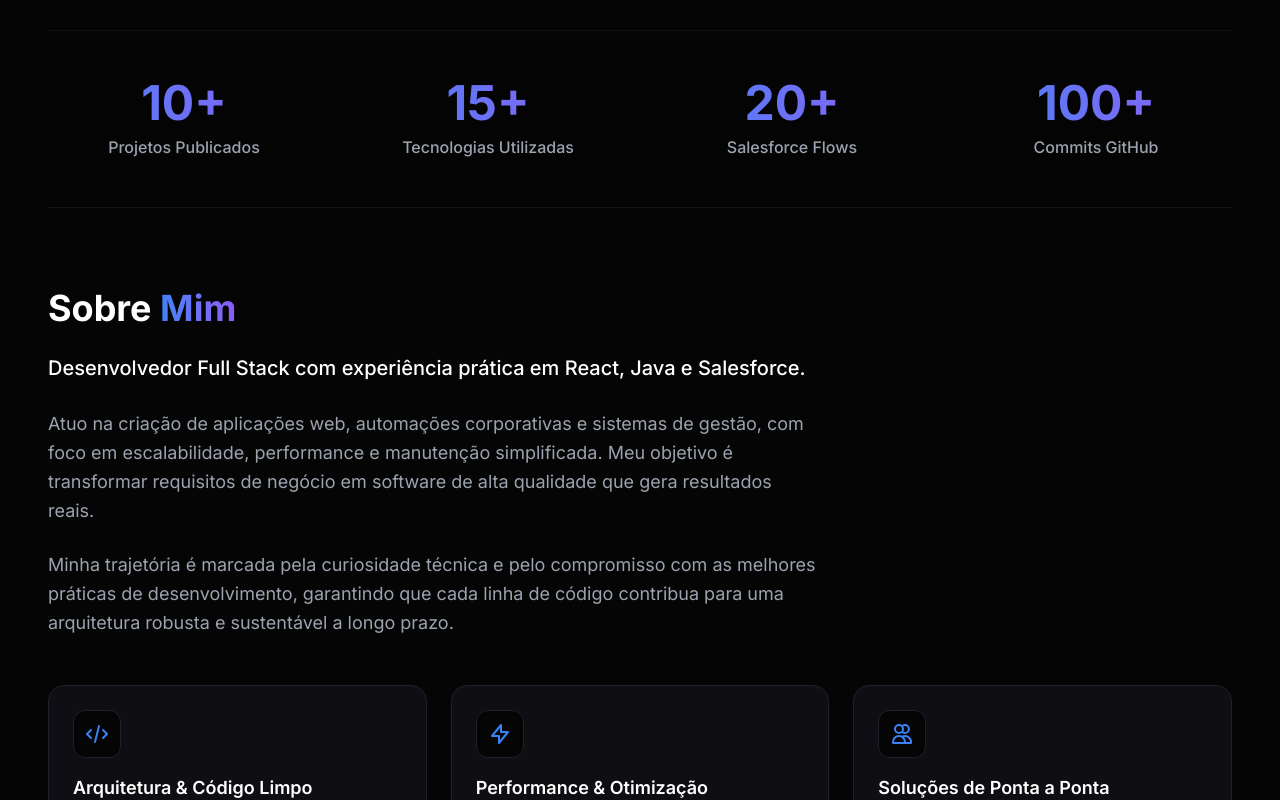
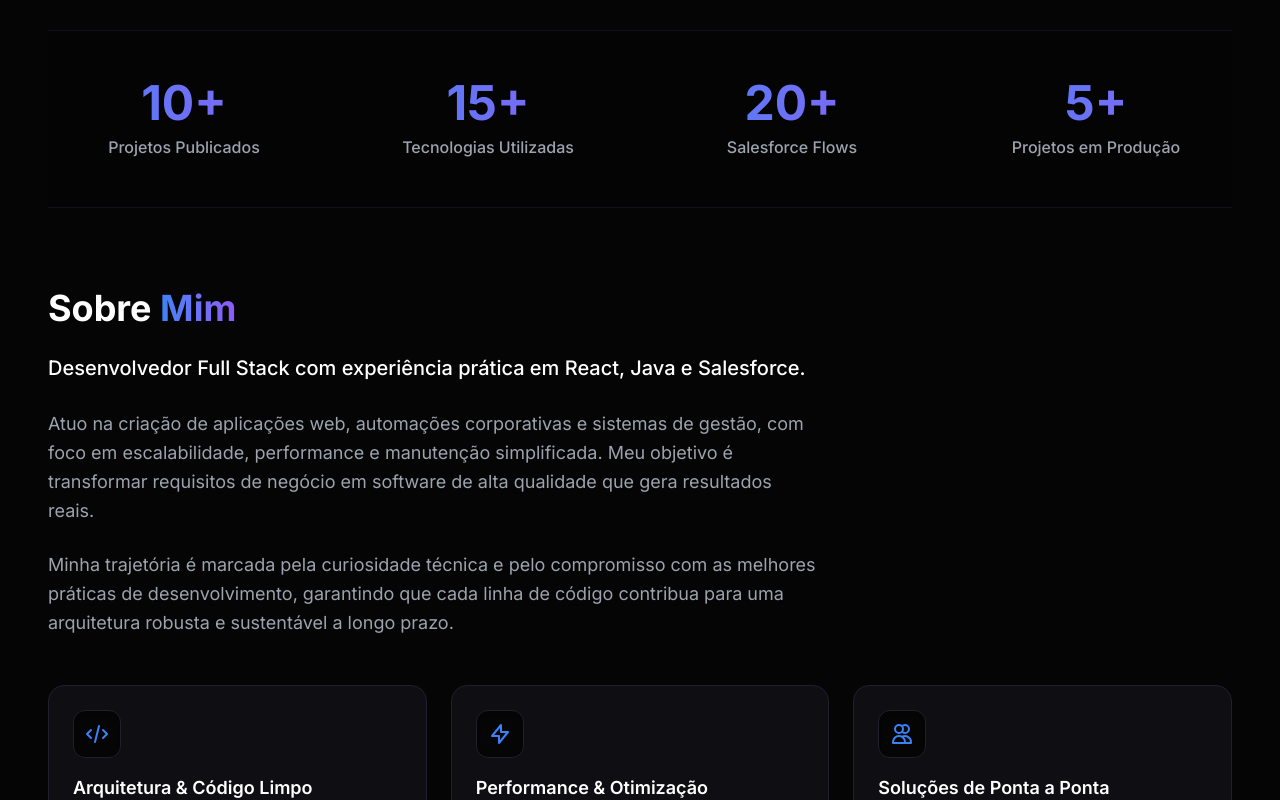
Before and after one commit to franklinferreiraf/meu-portfolio, a React (Vite) app: page / in a window 1280 px wide. Shown: the part 900-1700 px from the top of the page. Built offline with nearby package versions, Linux system fonts and the light colour scheme.

Commit message:
Foi adicionado algumas alterações.

```diff
--- a/src/data/index.jsx
+++ b/src/data/index.jsx
@@ -164,21 +164,21 @@ export const experiencias = [
   },
   {
     id: 2,
-    ano: "2026",
+    ano: "2025 - 2026",
     cargo: "Desenvolvedor Frontend",
     empresa: "Grupo Mais Saúde",
     descricao: "Desenvolvimento de interface de alta conversão para clínica médica, priorizando acessibilidade, performance e SEO."
   },
   {
     id: 3,
-    ano: "2025 - 2026",
+    ano: "2024 - 2025",
     cargo: "Desenvolvedor Full Stack",
     empresa: "FFSystem",
     descricao: "Concepção e desenvolvimento de um ecossistema PDV/ERP completo. Implementação de lógica de negócios complexa no backend e interface intuitiva para usuários finais."
   },
   {
     id: 4,
-    ano: "2024 - 2025",
+    ano: "2023 - 2024",
     cargo: "Desenvolvedor de Software Salesforce",
     descricao: "Desenvolvedor focado em automação de processos na plataforma Salesforce. Desenvolvimento de soluções robustas com Apex e Flows, focando em redução de churn e eficiência operacional."
   }
@@ -188,7 +188,7 @@ export const metricas = [
   { id: 1, valor: "10+", label: "Projetos Publicados" },
   { id: 2, valor: "15+", label: "Tecnologias Utilizadas" },
   { id: 3, valor: "20+", label: "Salesforce Flows" },
-  { id: 4, valor: "100+", label: "Commits GitHub" }
+  { id: 4, valor: "5+", label: "Projetos em Produção" }
 ];
 
 export const salesforceSkills = [
```
